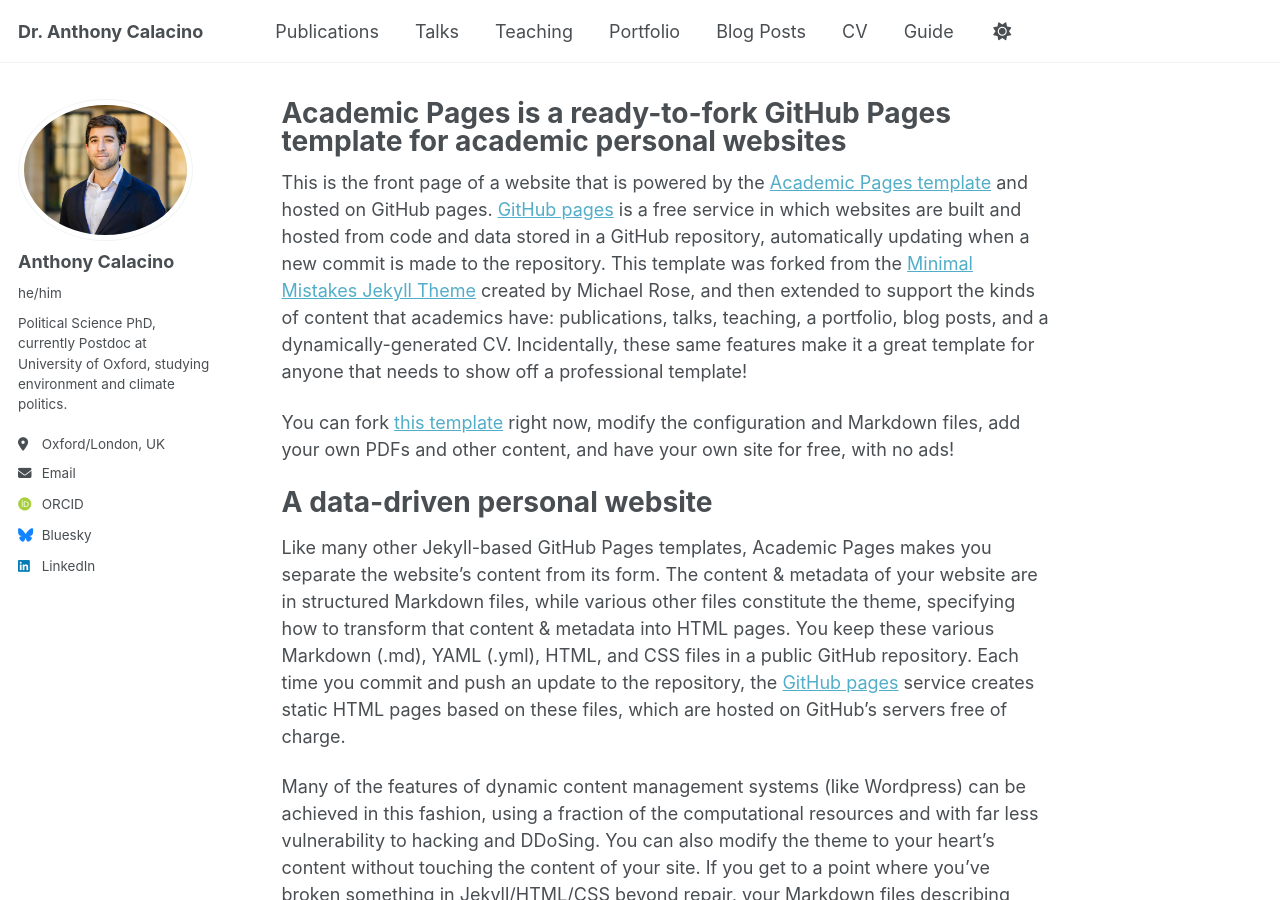
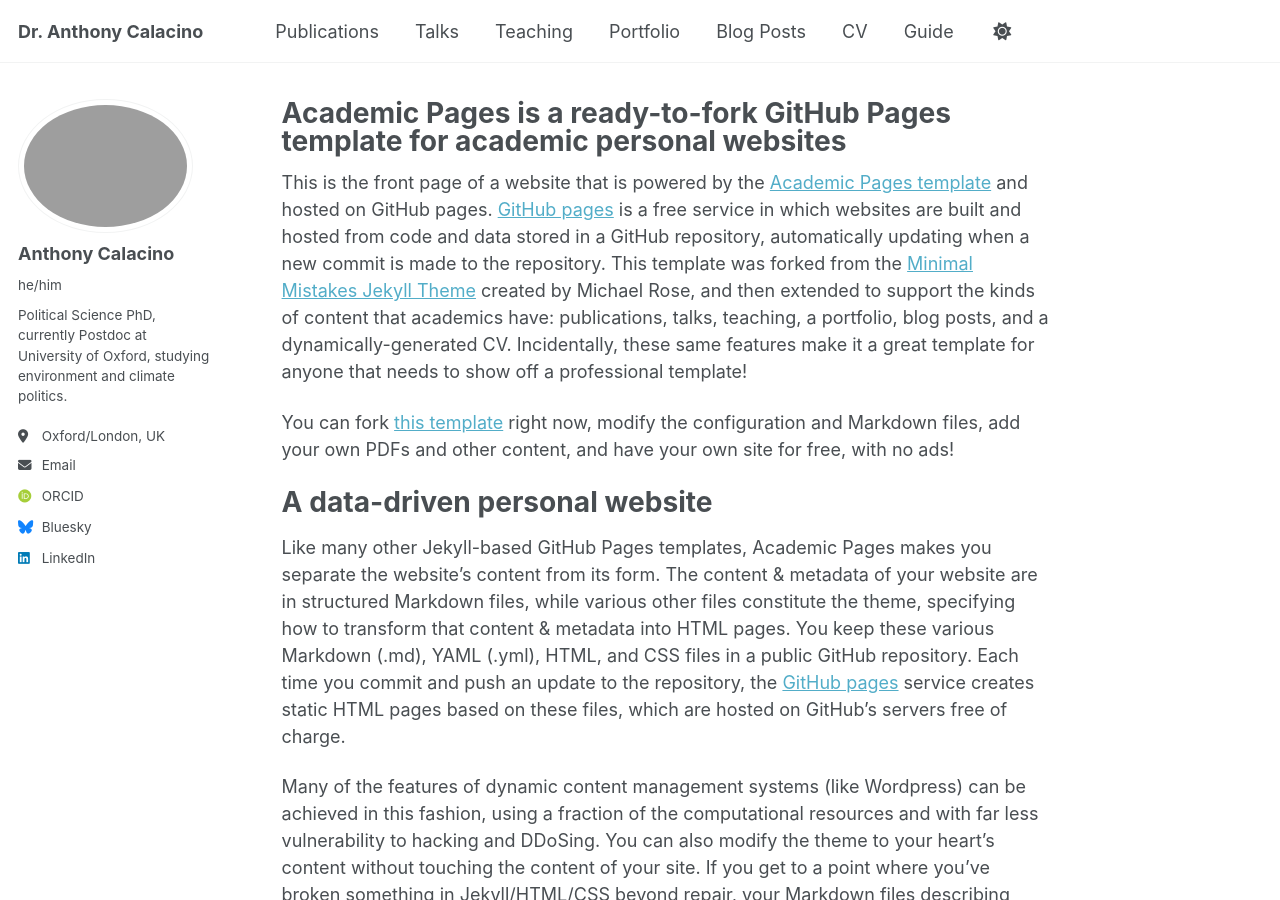
Before and after one commit to acalacino/anthonycalacino.github.io, a Jekyll site: the page built from _pages/about.md, in a window 1280 px wide and 900 px high. Built offline with Jekyll 4.4.1, drawn with Linux system fonts in a browser that asks for light colours; some web fonts are replaced; a script that is not in the unit is left out.

Commit message:
Update _config.yml

```diff
--- a/_config.yml
+++ b/_config.yml
@@ -22,7 +22,7 @@ repository               : "academicpages/academicpages.github.io"
 #               Additional customization can be done by editing /_includes/author-profile.html
 author:
   # Biographic information
-  avatar           : "headshot2_low_res.jpg"
+  avatar           : "me.png"
   name             : "Anthony Calacino"
   pronouns         : "he/him"
   bio              : "Political Science PhD, currently Postdoc at University of Oxford, studying environment and climate politics."
```
